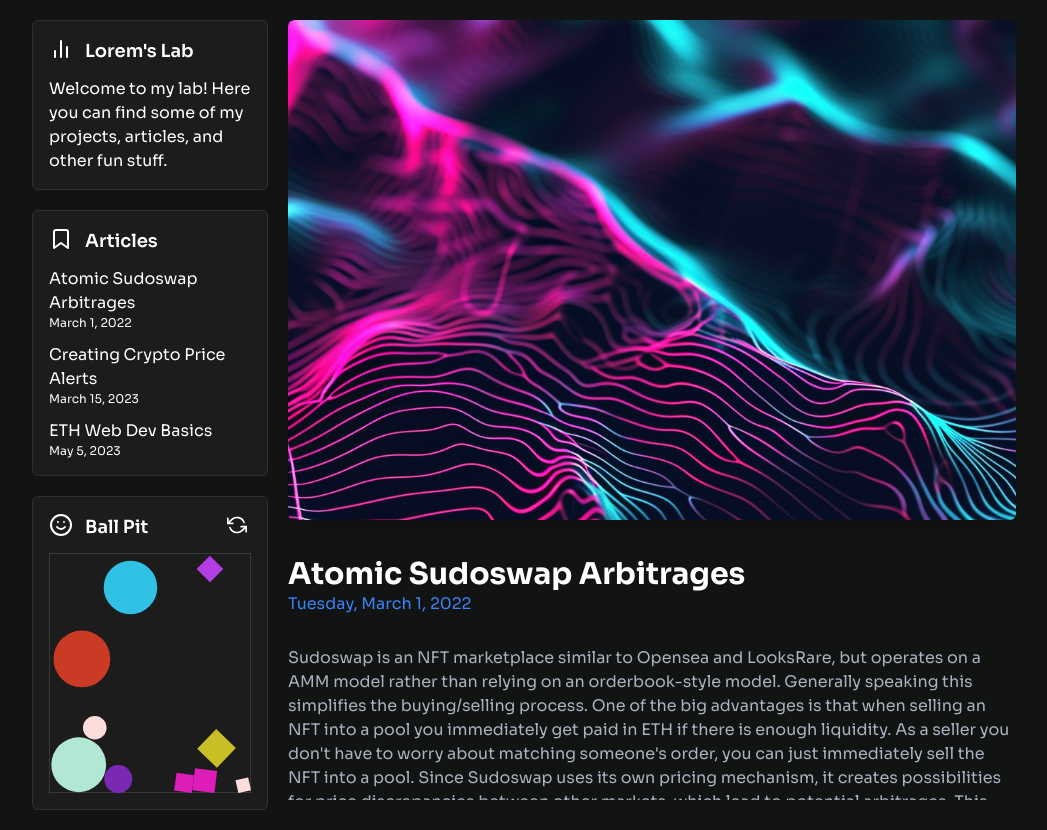
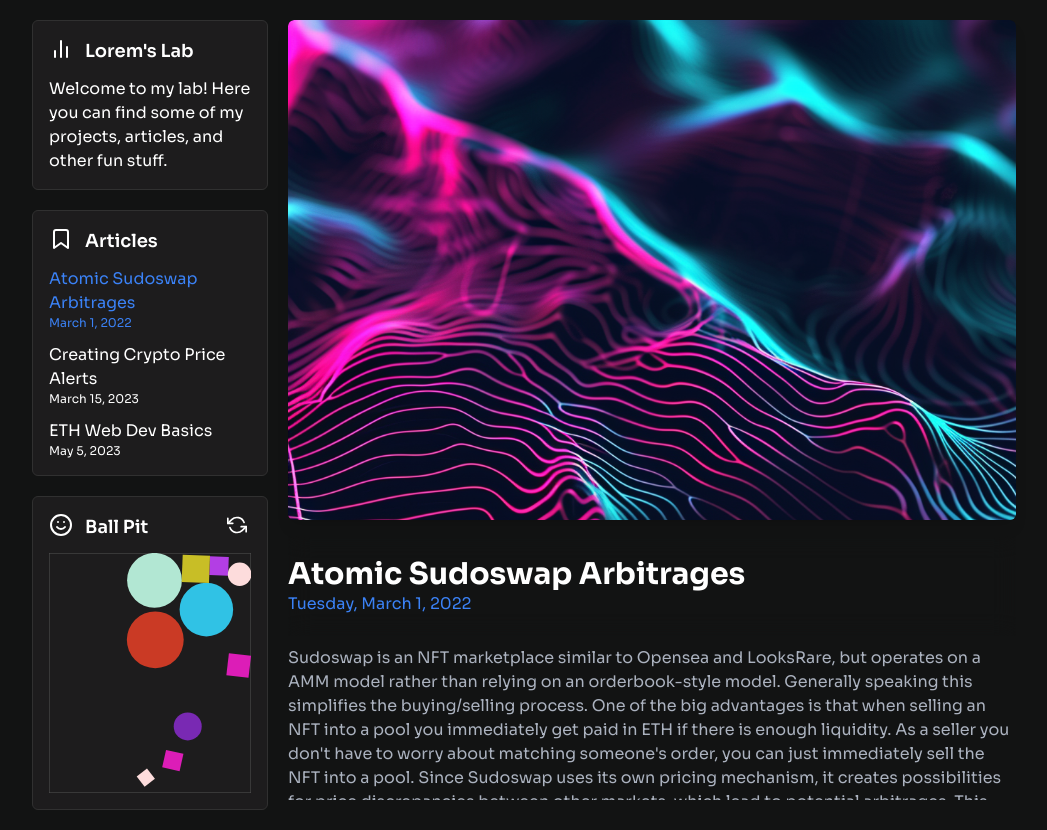
Before and after one commit to lorem-ipsumm/personal-site, a Next.js app: page / in a window 1280 px wide. Shown: the whole page, without its empty margins (116-1163 px from the left). Built offline with nearby package versions, Linux system fonts and the light colour scheme.

Commit message:
fix: added active article styles, scroll to top on article change, apply force on article change

```diff
--- a/src/app/components/ArticleList.tsx
+++ b/src/app/components/ArticleList.tsx
@@ -7,7 +7,7 @@ import { useAtom } from "jotai"
 const ArticleList = () => {
 
   // import atom
-  const [, setCurrentArticle] = useAtom(currentArticleAtom);
+  const [currentArticle, setCurrentArticle] = useAtom(currentArticleAtom);
 
   // render list item
   const listItem = (articleData: ArticleData) => {
@@ -19,9 +19,14 @@ const ArticleList = () => {
       year: "numeric"
     })
 
+    // styling for the current article list item
+    const currentArticleStyle = articleData.title === currentArticle?.title
+      ? "text-blue-500"
+      : "text-white";
+
     return (
       <li
-        className="text-white hover:text-blue-500 cursor-pointer transition-all ease duration-500 flex flex-col"
+        className={`${currentArticleStyle} hover:text-blue-500 cursor-pointer transition-all ease duration-500 flex flex-col`}
         onClick={() => setCurrentArticle(articleData)}
       >
         <span>{articleData.title}</span>
--- a/src/app/components/ArticleSection.tsx
+++ b/src/app/components/ArticleSection.tsx
@@ -31,6 +31,12 @@ const ArticleSection = () => {
       sectionRef.current?.removeEventListener('scroll', handleScroll);
     };
   }, []);
+
+  useEffect(() => {
+    // scroll to the top of the page whenever the article changes
+    if (!sectionRef.current) return;
+    sectionRef.current.scrollTop = 0;
+  }, [currentArticle]);
 
 
   // render the article header
--- a/src/app/components/FunBox.tsx
+++ b/src/app/components/FunBox.tsx
@@ -1,7 +1,9 @@
 "use client";
+import { useAtom } from "jotai";
 import { Engine, Render, World, Bodies, Vector, Body } from "matter-js";
 import { Fragment, useEffect, useRef } from "react";
 import { RefreshCcw } from "react-feather";
+import { currentArticleAtom } from "../utils/atoms";
 
 const FunBox = () => {
   const scene = useRef(null);
@@ -10,6 +12,9 @@ const FunBox = () => {
 
   // low vertical gravity
   engine.current.world.gravity.y = 0.0;
+
+  // import atom
+  const [currentArticle] = useAtom(currentArticleAtom);
 
   useEffect(() => {
     if (!scene.current) return;
@@ -70,6 +75,22 @@ const FunBox = () => {
     };
   }, []);
 
+  useEffect(() => {
+    if (!currentArticle || !scene.current) return;
+    // apply a force to a random point on the canvas
+    const canvas = scene.current as HTMLDivElement;
+    const cw = canvas.clientWidth as number;
+    const ch = canvas.clientHeight as number;
+    applyForce(
+      {
+        x: Math.random() * cw,
+        y: Math.random() * ch,
+      },
+      0.1,
+      200
+    )
+  }, [currentArticle]);
+
   const addInitialBodies = (count: number) => {
     for (let i = 0; i < count; i++) {
       // generate a random color
@@ -98,7 +119,7 @@ const FunBox = () => {
   };
 
   // remove all of the bodies from the world
-  const clearBodies = () => {
+  const resetBodies = () => {
     bodies.current.forEach((body) => {
       World.remove(engine.current.world, body);
     });
@@ -183,11 +204,11 @@ const FunBox = () => {
   const applyForce = (
     position: { x: number; y: number },
     forceValue: number = 0.1,
+    minDistance: number = 50,
   ) => {
     bodies.current.forEach((body) => {
       const distance = Vector.magnitude(Vector.sub(position, body.position));
-
-      if (distance < 50) {
+      if (distance < minDistance) {
         // adjust this value to control the "sensitivity" of the balls
         const force = Vector.mult(
           Vector.normalise(Vector.sub(body.position, position)),
@@ -207,7 +228,7 @@ const FunBox = () => {
         ref={scene}
       />
       <RefreshCcw
-        onClick={clearBodies}
+        onClick={resetBodies}
         className="ease absolute right-5 top-[18px] cursor-pointer text-white transition-all duration-500 hover:text-blue-500 hover:rotate-180"
         size={20}
       />
```
